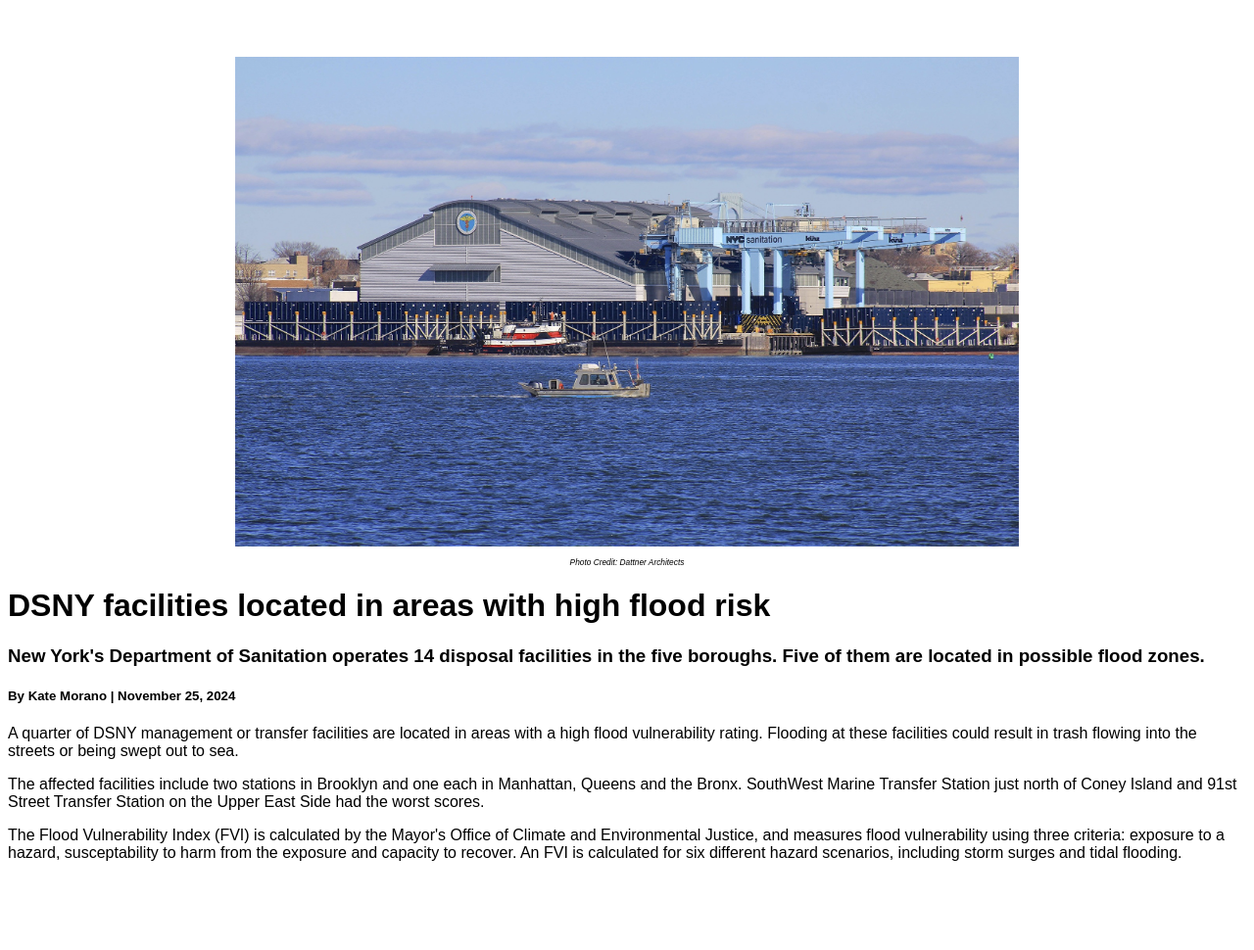
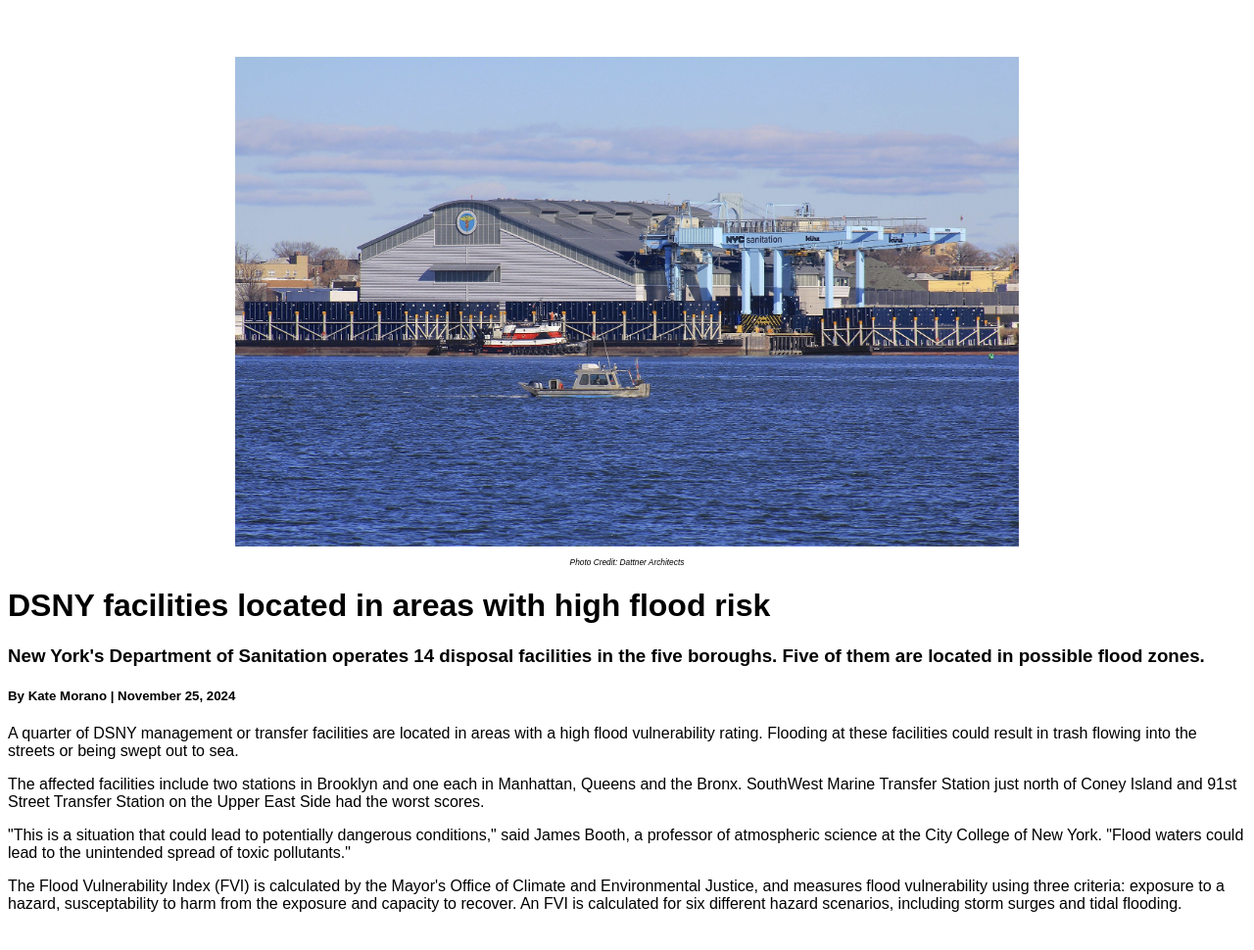
Before and after one commit to katemorano/IntroDataAssignment2, a plain HTML site: page index.html in a window 1280 px wide. Shown: the top 970 px of the page at 98% size. Drawn offline with Linux system fonts and the light colour scheme; grey boxes are pictures that could not be loaded.

Commit message:
Update -- expert quote index.html

```diff
--- a/index.html
+++ b/index.html
@@ -22,6 +22,8 @@
 
 	<p> The affected facilities include two stations in Brooklyn and one each in Manhattan, Queens and the Bronx. SouthWest Marine Transfer Station just north of Coney Island and 91st Street Transfer Station on the Upper East Side had the worst scores.  </p>
 
+	<p> "This is a situation that could lead to potentially dangerous conditions," said James Booth, a professor of atmospheric science at the City College of New York. "Flood waters could lead to the unintended spread of toxic pollutants."
+
 	<p> The Flood Vulnerability Index (FVI) is calculated by the Mayor's Office of Climate and Environmental Justice, and measures flood vulnerability using three criteria: exposure to a hazard, susceptability to harm from the exposure and capacity to recover. An FVI is calculated for six different hazard scenarios, including storm surges and tidal flooding. </p>
 
 </body>
```
